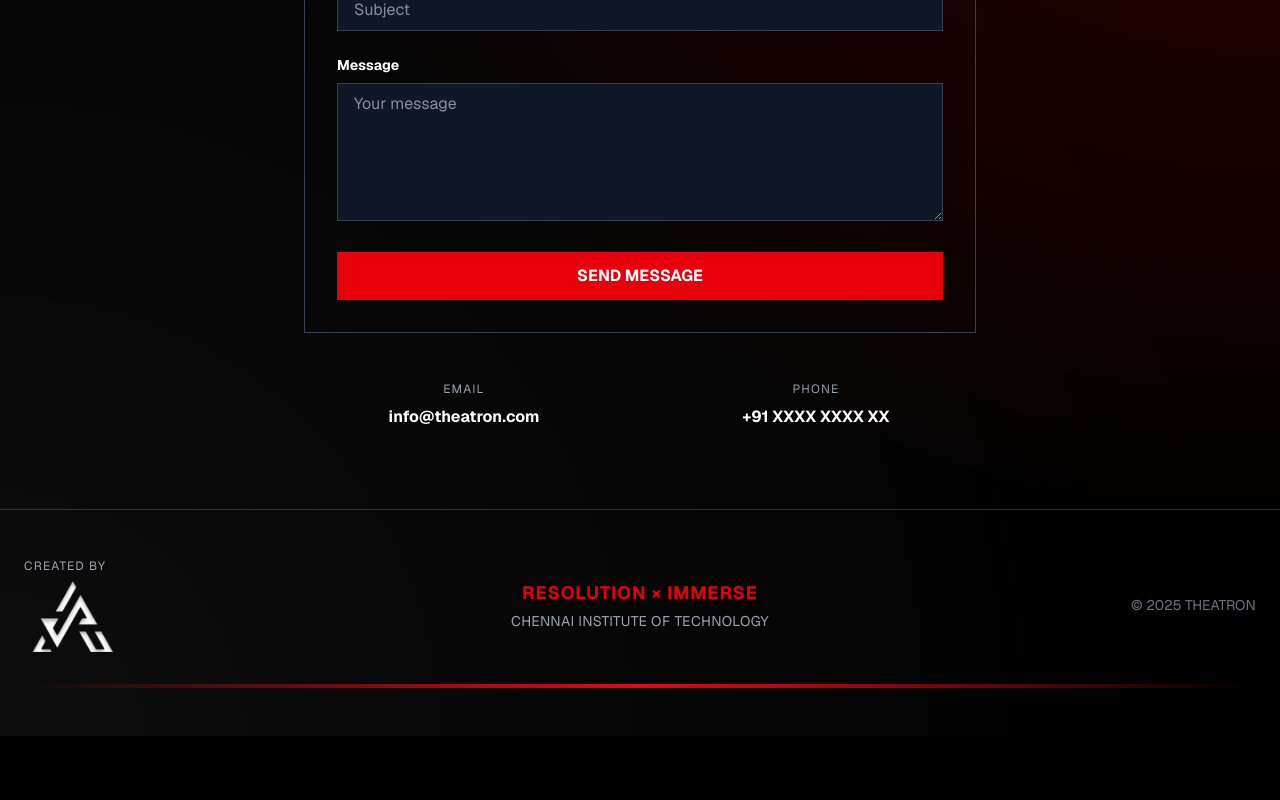
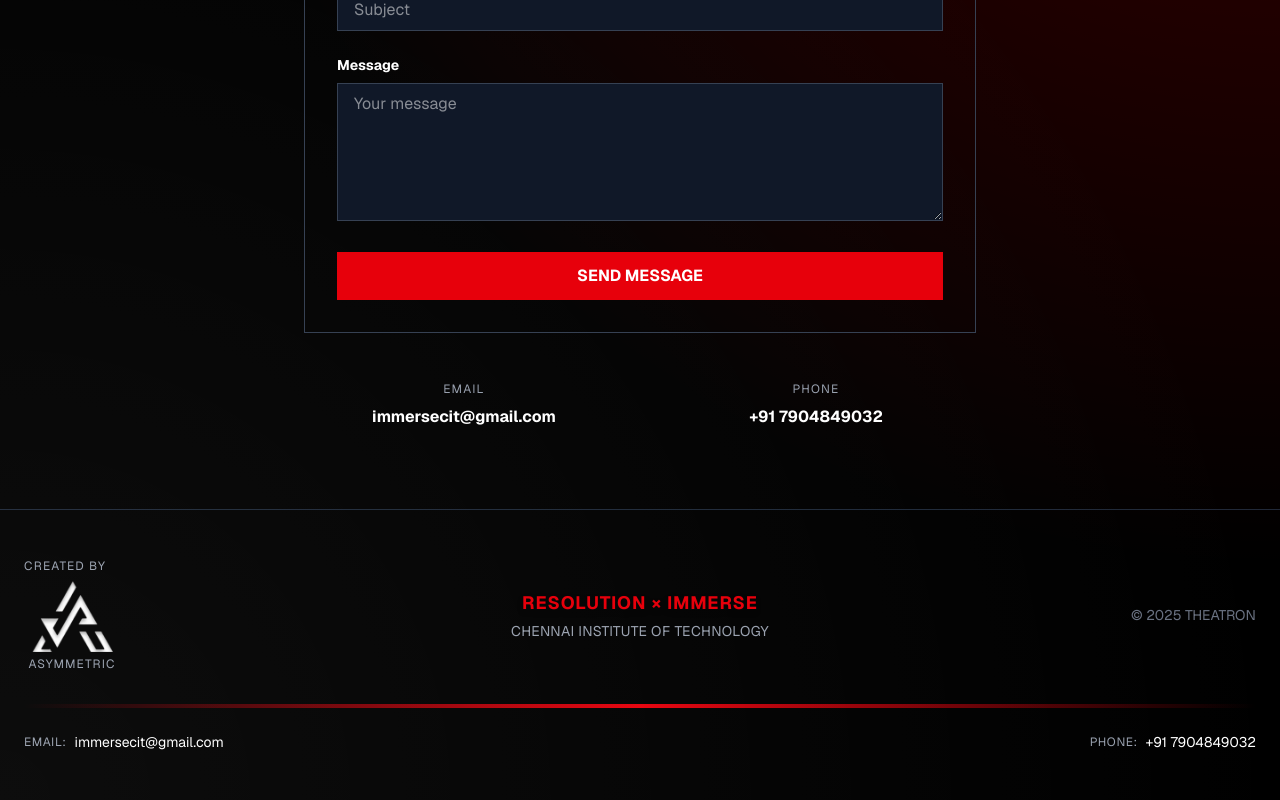
Before and after one commit to Club-Asymmetric/Theatron_Frontend, a Next.js app: page /contact in a window 1280 px wide. Shown: the part 548-1348 px from the top of the page. Before the commit the page ends 1284 px from the top, so only its background shows below. Built offline with nearby package versions, Linux system fonts and the light colour scheme.

Commit message:
[Update] MissYou

```diff
--- a/src/app/contact/page.jsx
+++ b/src/app/contact/page.jsx
@@ -69,14 +69,18 @@ export default function Contact() {
           </div>
 
           {/* Contact Info */}
-          <div className="mt-12 grid grid-cols-2 gap-8 text-center text-white">
+          <div className="mt-12 grid grid-cols-1 md:grid-cols-2 gap-6 md:gap-8 text-center text-white">
             <div>
               <p className="text-gray-400 text-xs mb-2 uppercase tracking-widest">Email</p>
-              <p className="font-bold">info@theatron.com</p>
+              <a href="mailto:immersecit@gmail.com" className="font-bold hover:text-red-600 transition break-all">
+                immersecit@gmail.com
+              </a>
             </div>
             <div>
               <p className="text-gray-400 text-xs mb-2 uppercase tracking-widest">Phone</p>
-              <p className="font-bold">+91 XXXX XXXX XX</p>
+              <a href="tel:+917904849032" className="font-bold hover:text-red-600 transition">
+                +91 7904849032
+              </a>
             </div>
           </div>
         </div>
--- a/src/components/footer.jsx
+++ b/src/components/footer.jsx
@@ -16,8 +16,9 @@ export default function Footer() {
     <img
       src="/Asymmetric_logo.png"
       alt="Asymmetric Logo"
-      className="w-20 sm:w-24 h-auto mt-1"
+      className="w-20 sm:w-24 h-auto mt-1 mb-1"
     />
+    <p className="text-xs text-gray-400 uppercase text-center tracking-widest">Asymmetric</p>
   </div>
 </div>
 
@@ -36,7 +37,23 @@ export default function Footer() {
         </div>
 
         {/* Gradient Divider */}
-        <div className="h-0.5 md:h-1 rounded-full bg-gradient-to-r from-transparent via-red-600 to-transparent shadow-lg"></div>
+        <div className="h-0.5 md:h-1 rounded-full bg-gradient-to-r from-transparent via-red-600 to-transparent shadow-lg mb-6"></div>
+
+        {/* Contact Info Section - Bottom */}
+        <div className="grid grid-cols-1 md:grid-cols-2 gap-4 text-center text-sm">
+          <div className="flex flex-col md:flex-row items-center justify-center md:justify-start gap-1 md:gap-2">
+            <span className="text-gray-400 text-xs uppercase tracking-wider">Email:</span>
+            <a href="mailto:immersecit@gmail.com" className="text-white hover:text-red-600 transition break-all">
+              immersecit@gmail.com
+            </a>
+          </div>
+          <div className="flex flex-col md:flex-row items-center justify-center md:justify-end gap-1 md:gap-2">
+            <span className="text-gray-400 text-xs uppercase tracking-wider">Phone:</span>
+            <a href="tel:+917904849032" className="text-white hover:text-red-600 transition">
+              +91 7904849032
+            </a>
+          </div>
+        </div>
       </div>
     </footer>
   );
```
